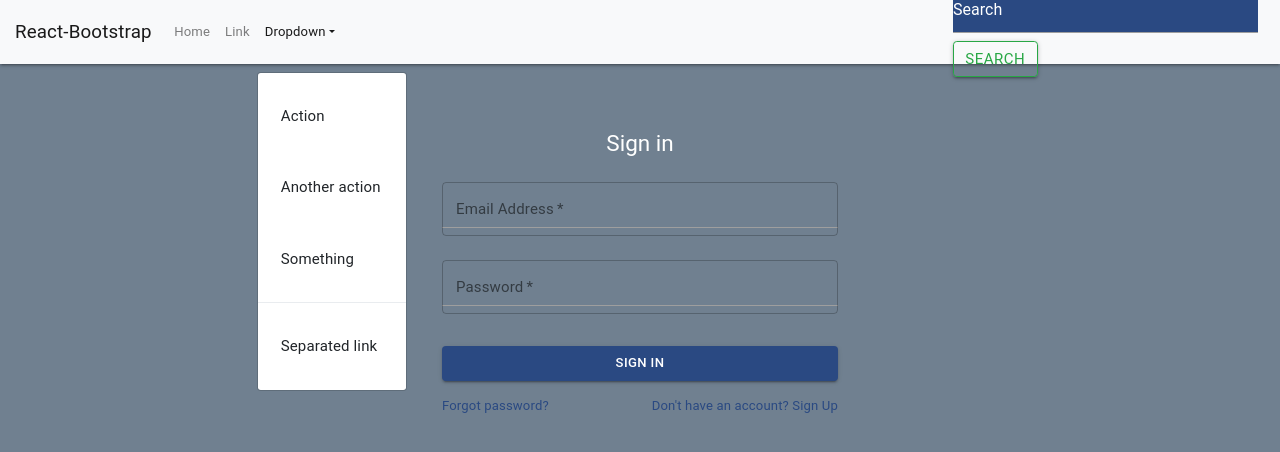
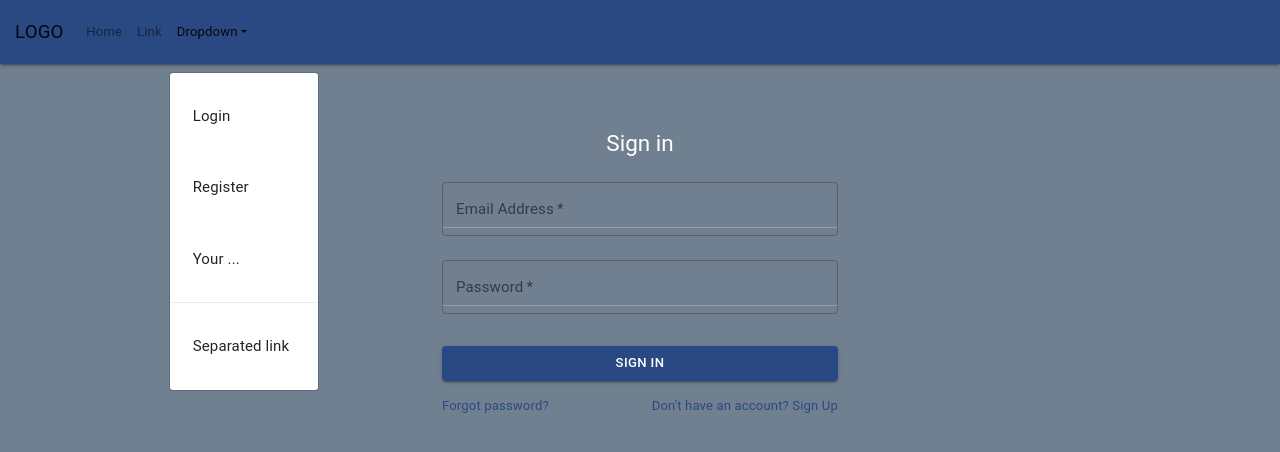
Before and after one commit to AEHevia/Narwhal, a React (Create React App) app in the folder client/: page / in a window 1280 px wide. Both pictures are taken after a click on the button "Dropdown". Shown: the top 452 px of the page. Built offline with nearby package versions, Linux system fonts and the light colour scheme.

Commit message:
Used React Bootstrap for NavBar and Theme-UI for SignIn

```diff
--- a/client/src/components/NavBar.js
+++ b/client/src/components/NavBar.js
@@ -2,33 +2,25 @@ import React, { Component } from 'react';
 import Navbar from "react-bootstrap/Navbar";
 import Nav from "react-bootstrap/Nav";
 import NavDropdown from "react-bootstrap/NavDropdown";
-import Form from "react-bootstrap/Form";
-import FormControl from "react-bootstrap/FormControl";
-import Button from "react-bootstrap/Button";
-
 
 class NavigationBar extends Component {
   render() {
     return (
-      <Navbar bg="light" expand="lg">
-        <Navbar.Brand href="#home">React-Bootstrap</Navbar.Brand>
+      <Navbar expand="lg">
+        <Navbar.Brand href="#home">LOGO</Navbar.Brand>
         <Navbar.Toggle aria-controls="basic-navbar-nav" />
         <Navbar.Collapse id="basic-navbar-nav">
           <Nav className="mr-auto">
             <Nav.Link href="#home">Home</Nav.Link>
             <Nav.Link href="#link">Link</Nav.Link>
             <NavDropdown title="Dropdown" id="basic-nav-dropdown">
-              <NavDropdown.Item href="#action/3.1">Action</NavDropdown.Item>
-              <NavDropdown.Item href="#action/3.2">Another action</NavDropdown.Item>
-              <NavDropdown.Item href="#action/3.3">Something</NavDropdown.Item>
+              <NavDropdown.Item href="#action/3.1">Login</NavDropdown.Item>
+              <NavDropdown.Item href="#action/3.2">Register</NavDropdown.Item>
+              <NavDropdown.Item href="#action/3.3">Your ... </NavDropdown.Item>
               <NavDropdown.Divider />
               <NavDropdown.Item href="#action/3.4">Separated link</NavDropdown.Item>
             </NavDropdown>
           </Nav>
-          <Form inline>
-            <FormControl type="text" placeholder="Search" className="mr-sm-2" />
-            <Button variant="outline-success">Search</Button>
-          </Form>
         </Navbar.Collapse>
       </Navbar>
     )
```
